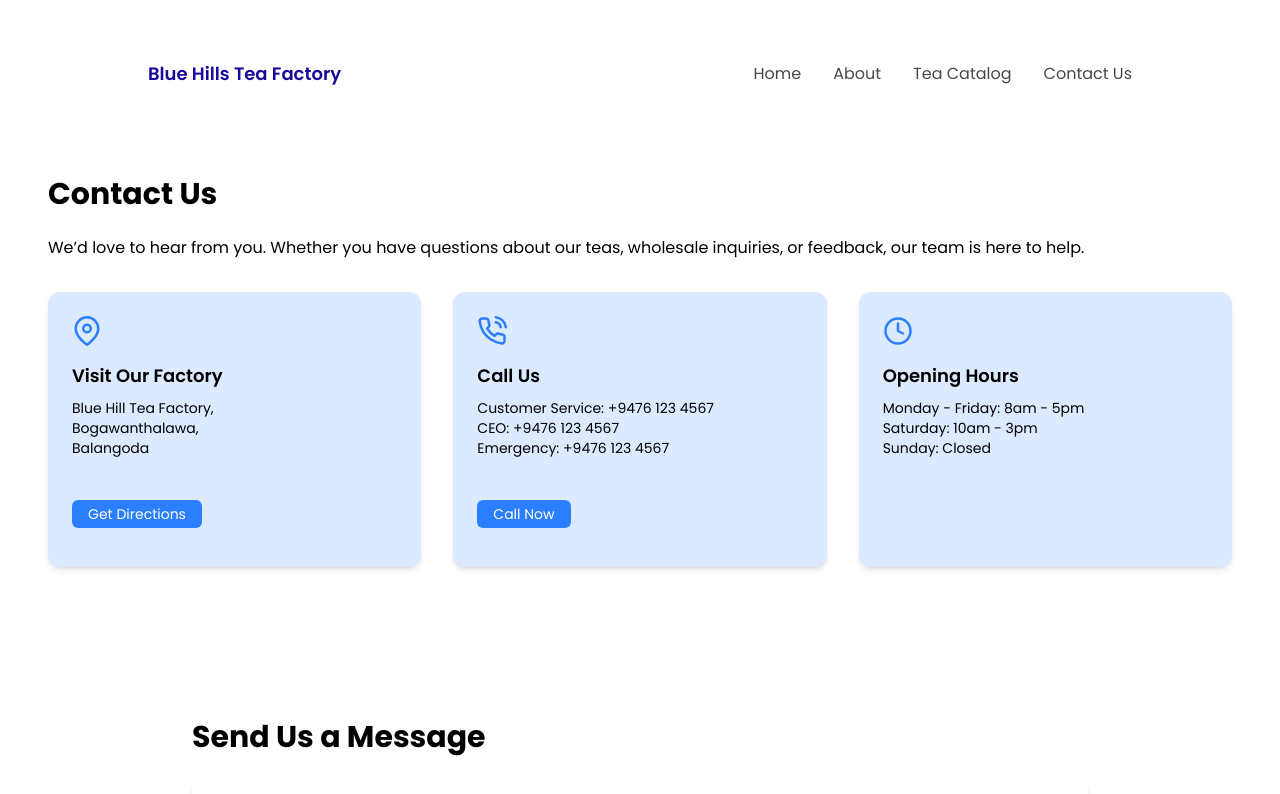
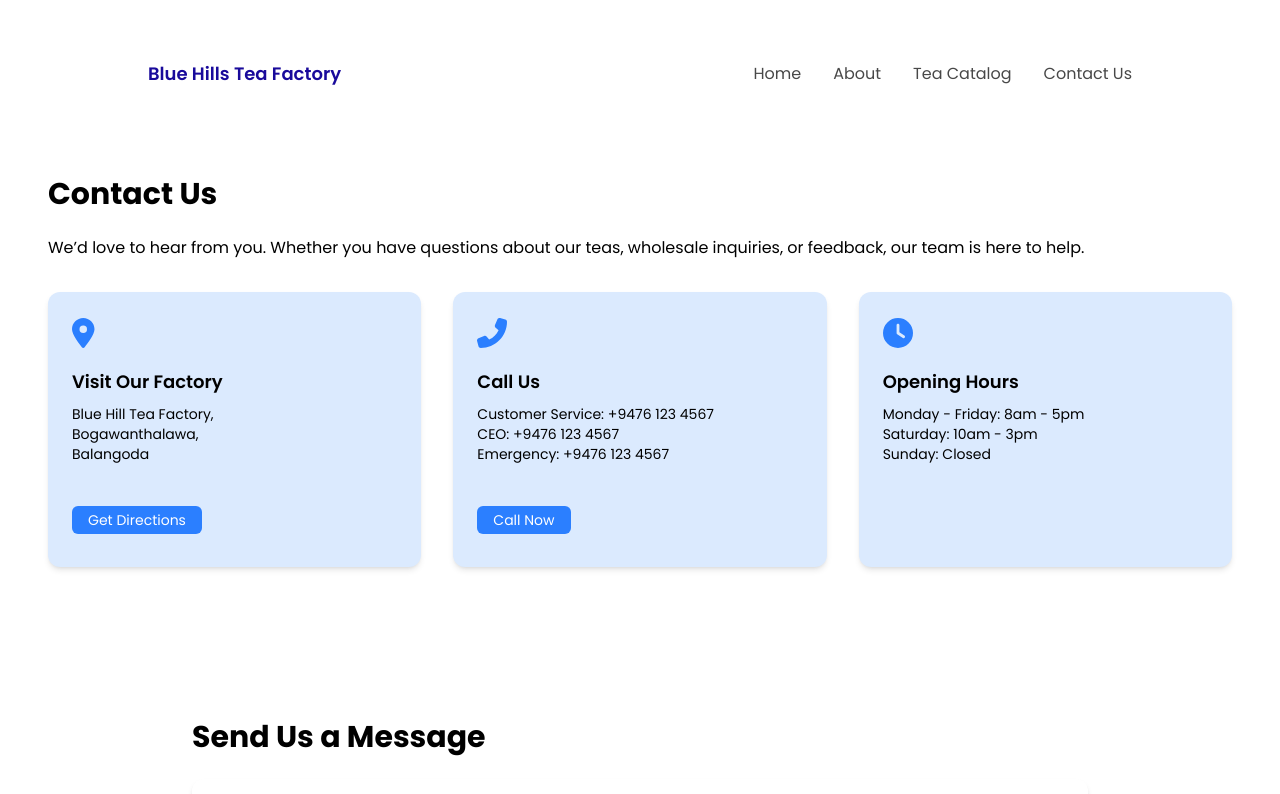
Before and after one commit to Sithija-R/Blue_Hills_Tea_Web, a React (Vite) app in the folder blue_hills_tea/: page /contact in a window 1280 px wide. Shown: the top 794 px of the page. Built offline with nearby package versions, Linux system fonts and the light colour scheme.

Commit message:
Install Font Awesome package
Install the Font Awesome package and uninstall React Icons package.

```diff
--- a/blue_hills_tea/src/components/ContactUs/ContactCard.jsx
+++ b/blue_hills_tea/src/components/ContactUs/ContactCard.jsx
@@ -1,8 +1,9 @@
-
 
 import React from 'react';
-import { FiMapPin, FiPhoneCall, FiClock } from 'react-icons/fi';
 import './Contact.css';
+import { FontAwesomeIcon } from '@fortawesome/react-fontawesome';
+import { faMapMarkerAlt, faPhoneAlt, faClock } from '@fortawesome/free-solid-svg-icons';
+
 
 const ContactCard = () => {
   return (
@@ -15,7 +16,7 @@ const ContactCard = () => {
 
         <div className="bg-blue-100 bg-opacity-10 backdrop-blur-lg p-6 rounded-xl shadow-md w-full md:w-1/3 text-left min-h-[275px] transform transition-all duration-200 hover:scale-105">
           <div className="text-3xl text-blue-500 mx-auto mb-4">
-            <FiMapPin />
+          <FontAwesomeIcon icon={faMapMarkerAlt} />
           </div>
           <h3 className="text-lg font-semibold mb-2">Visit Our Factory</h3>
           <p className="text-sm">Blue Hill Tea Factory,<br />Bogawanthalawa,<br />Balangoda</p>
@@ -27,7 +28,7 @@ const ContactCard = () => {
 
         <div className="bg-blue-100 bg-opacity-10 backdrop-blur-lg p-6 rounded-xl shadow-md w-full md:w-1/3 text-left min-h-[275px] transform transition-all duration-200 hover:scale-105">
           <div className="text-3xl text-blue-500 mx-auto mb-4">
-            <FiPhoneCall />
+          <FontAwesomeIcon icon={faPhoneAlt} />
           </div>
           <h3 className="text-lg font-semibold mb-2">Call Us</h3>
           <p className="text-sm">
@@ -43,7 +44,7 @@ const ContactCard = () => {
 
         <div className="bg-blue-100 bg-opacity-10 backdrop-blur-lg p-6 rounded-xl shadow-md w-full md:w-1/3 text-left min-h-[275px] transform transition-all duration-200 hover:scale-105">
           <div className="text-3xl text-blue-500 mx-auto mb-4">
-            <FiClock />
+          <FontAwesomeIcon icon={faClock} />
           </div>
           <h3 className="text-lg font-semibold mb-2">Opening Hours</h3>
           <p className="text-sm">
--- a/blue_hills_tea/src/components/ContactUs/FactoryTours.jsx
+++ b/blue_hills_tea/src/components/ContactUs/FactoryTours.jsx
@@ -3,6 +3,9 @@ import React from 'react';
 import { SlCalender } from "react-icons/sl";
 import { GiCoffeeCup } from "react-icons/gi";
 import { HiUserGroup } from "react-icons/hi2";
+import { FontAwesomeIcon } from '@fortawesome/react-fontawesome';
+import { faCalendarAlt, faMugHot, faUsers } from '@fortawesome/free-solid-svg-icons';
+
 
 import './Contact.css';
 
@@ -18,7 +21,7 @@ const FactoryTours = () => {
 
         <div className="bg-blue-100 bg-opacity-10 backdrop-blur-lg p-6 rounded-xl shadow-md w-full md:w-1/3 text-center min-h-[275px] transform transition-all duration-200 hover:scale-105">
           <div className="text-3xl text-blue-500 mx-auto mb-4 text-center w-fit">
-            <SlCalender />
+          <FontAwesomeIcon icon={faCalendarAlt} />
           </div>
           <h3 className="text-lg font-semibold mb-2">Daily Tours</h3>
           <p className="text-sm">Monday – Friday<br />10.00am<br />2.00pm</p>
@@ -27,7 +30,7 @@ const FactoryTours = () => {
 
         <div className="bg-blue-100 bg-opacity-10 backdrop-blur-lg p-6 rounded-xl shadow-md w-full md:w-1/3 text-center min-h-[275px] transform transition-all duration-200 hover:scale-105">
           <div className="text-3xl text-blue-500 mx-auto mb-4 text-center w-fit">
-            <GiCoffeeCup />
+          <FontAwesomeIcon icon={faMugHot} />
           </div>
           <h3 className="text-lg font-semibold mb-2">Tea Tasting Sessions</h3>
           <p className="text-sm">
@@ -40,7 +43,7 @@ const FactoryTours = () => {
 
         <div className="bg-blue-100 bg-opacity-10 backdrop-blur-lg p-6 rounded-xl shadow-md w-full md:w-1/3 text-center min-h-[275px] transform transition-all duration-200 hover:scale-105">
           <div className="text-3xl text-blue-500 mx-auto mb-4 text-center w-fit">
-            <HiUserGroup />
+          <FontAwesomeIcon icon={faUsers} />
           </div>
           <h3 className="text-lg font-semibold mb-2">Group Booking</h3>
           <p className="text-sm">
```
